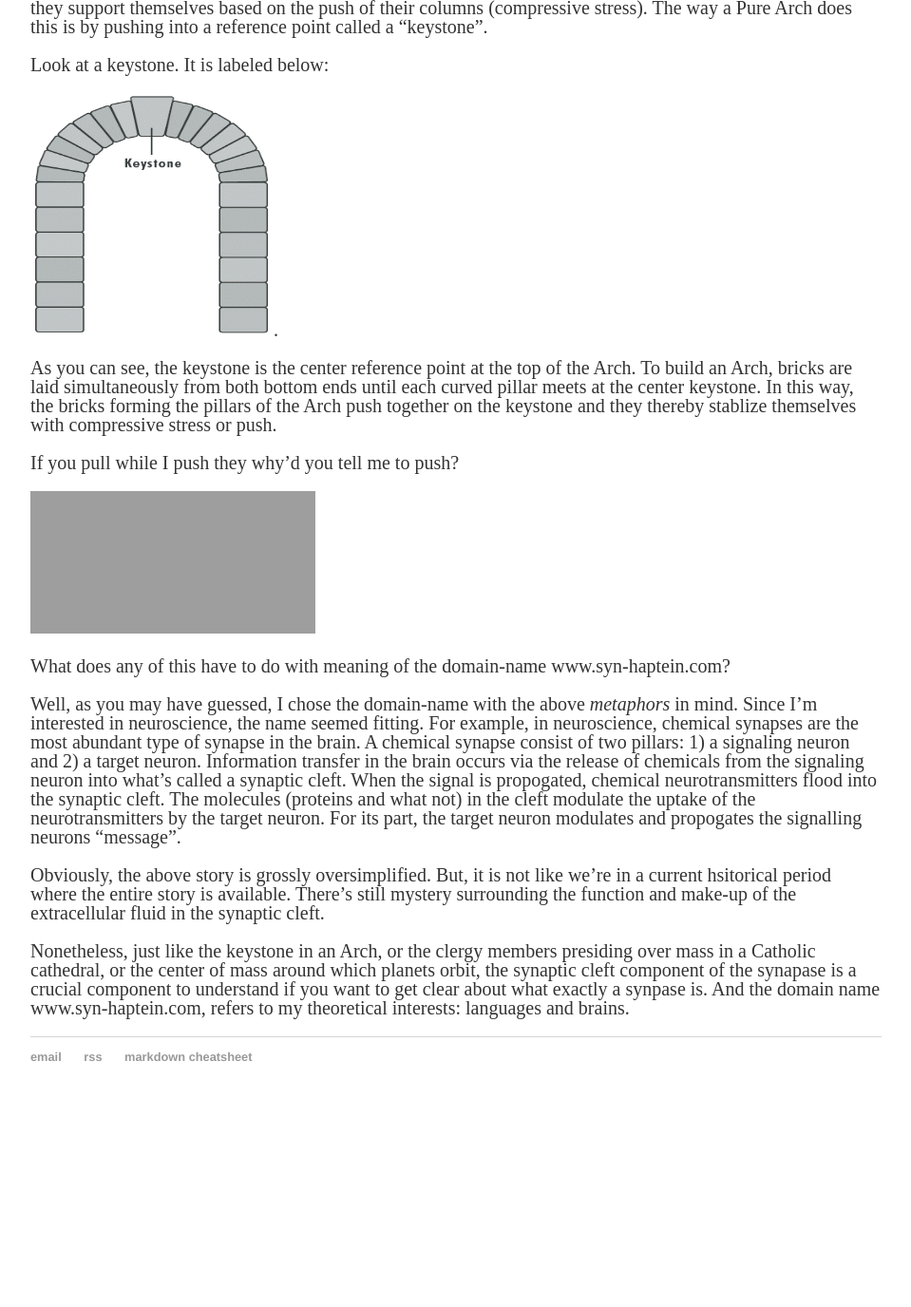
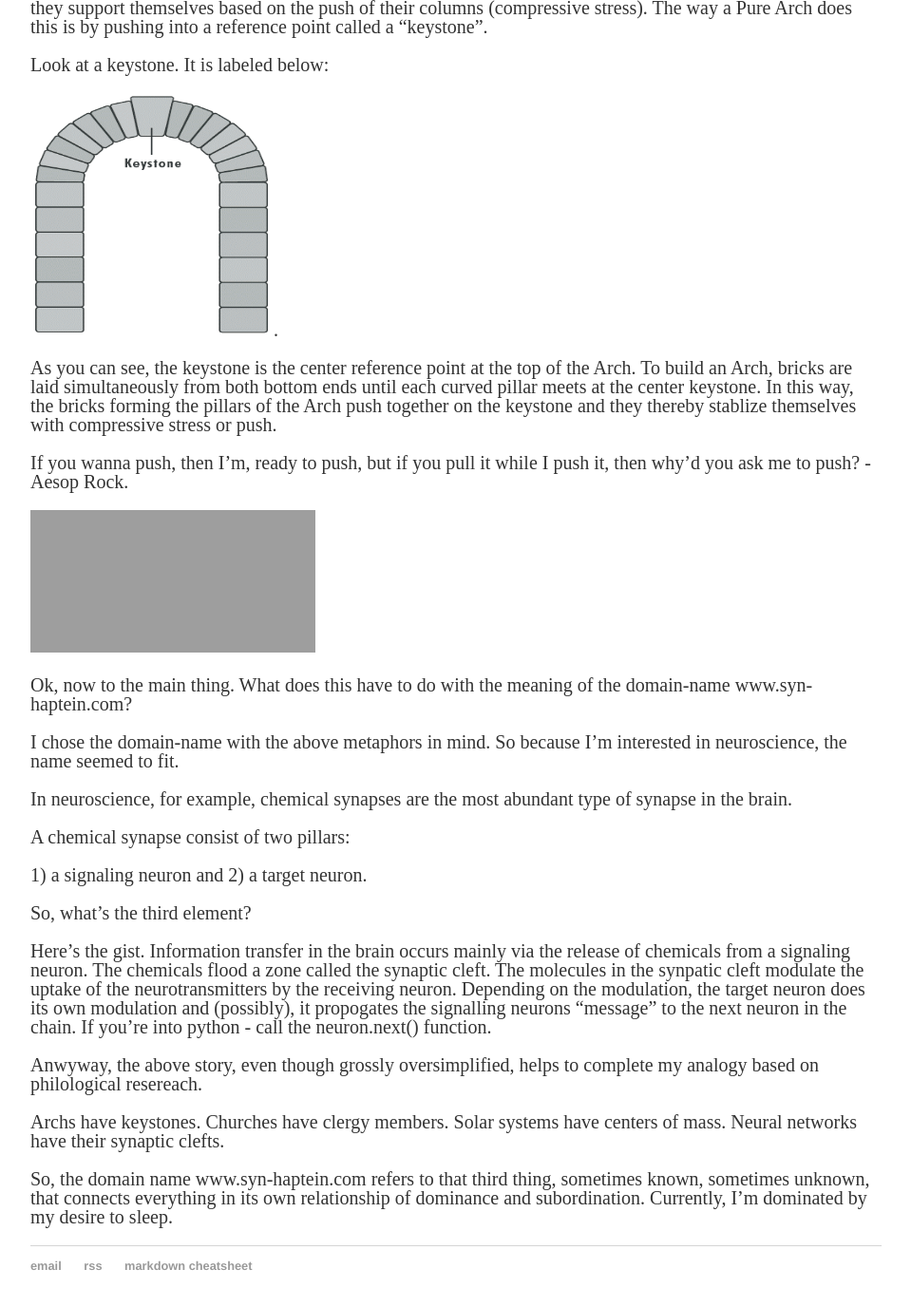
Before and after one commit to dnck/2018_ghpages, a Jekyll site: the page built from _posts/2017-04-13-what-does-syn-haptein-mean.md, in a window 1280 px wide and 1400 px high, scrolled down 2231 px. Shown: the top 1376 px of the window at 95% size, without its empty margins (160-1119 px from the left). Built offline with Jekyll 4.4.1, drawn with Linux system fonts in a browser that asks for light colours; before the commit the page ends 3411 px from its top, so only the background shows below that; grey boxes are pictures that could not be loaded.

Commit message:
update blog

```diff
--- a/_posts/2017-04-13-what-does-syn-haptein-mean.md
+++ b/_posts/2017-04-13-what-does-syn-haptein-mean.md
@@ -76,15 +76,28 @@ Look at a keystone. It is labeled below:
 
 As you can see, the keystone is the center reference point at the top of the Arch. To build an Arch, bricks are laid simultaneously from both bottom ends until each curved pillar meets at the center keystone. In this way, the bricks forming the pillars of the Arch push together on the keystone and they thereby stablize themselves with compressive stress or push.
 
-If you pull while I push they why'd you tell me to push?
+If you wanna push, then I'm, ready to push, but if you pull it while I push it, then why'd you ask me to push?  - Aesop Rock.
 
 <iframe src="https://open.spotify.com/embed?uri=spotify:track:5lBjKm0YbgCQdKRcvDzPAJ"
         frameborder="0" allowtransparency="true"></iframe>
 
-What does any of this have to do with meaning of the domain-name www.syn-haptein.com?
+Ok, now to the main thing. What does this have to do with the meaning of the domain-name www.syn-haptein.com?
 
-Well, as you may have guessed, I chose the domain-name with the above *metaphors* in mind. Since I'm interested in neuroscience, the name seemed fitting. For example, in neuroscience, chemical synapses are the most abundant type of synapse in the brain. A chemical synapse consist of two pillars: 1) a signaling neuron and 2) a target neuron. Information transfer in the brain occurs via the release of chemicals from the signaling neuron into what's called a synaptic cleft. When the signal is propogated, chemical neurotransmitters flood into the synaptic cleft. The molecules (proteins and what not) in the cleft modulate the uptake of the neurotransmitters by the target neuron. For its part, the target neuron modulates and propogates the signalling neurons "message".
+I chose the domain-name with the above metaphors in mind. So because I'm interested in neuroscience, the name seemed to fit.
 
-Obviously, the above story is grossly oversimplified. But, it is not like we're in a current hsitorical period where the entire story is available. There's still mystery surrounding the function and make-up of the extracellular fluid in the synaptic cleft.
+In neuroscience, for example, chemical synapses are the most abundant type of synapse in the brain.
 
-Nonetheless, just like the keystone in an Arch, or the clergy members presiding over mass in a Catholic cathedral, or the center of mass around which planets orbit, the synaptic cleft component of the synapase is a crucial component to understand if you want to get clear about what exactly a synpase is. And the domain name www.syn-haptein.com, refers to my theoretical interests: languages and brains.
+A chemical synapse consist of two pillars:
+
+1) a signaling neuron and
+2) a target neuron.
+
+So, what's the third element?
+
+Here's the gist. Information transfer in the brain occurs mainly via the release of chemicals from a signaling neuron. The chemicals flood a zone called the synaptic cleft. The molecules in the synpatic cleft modulate the uptake of the neurotransmitters by the receiving neuron. Depending on the modulation, the target neuron does its own modulation and (possibly), it propogates the signalling neurons "message" to the next neuron in the chain. If you're into python - call the neuron.next() function.
+
+Anwyway, the above story, even though grossly oversimplified, helps to complete my analogy based on philological resereach.
+
+Archs have keystones. Churches have clergy members. Solar systems have centers of mass. Neural networks have their synaptic clefts.
+
+So, the domain name www.syn-haptein.com refers to that third thing, sometimes known, sometimes unknown, that connects everything in its own  relationship of dominance and subordination. Currently, I'm dominated by my desire to sleep.
```
